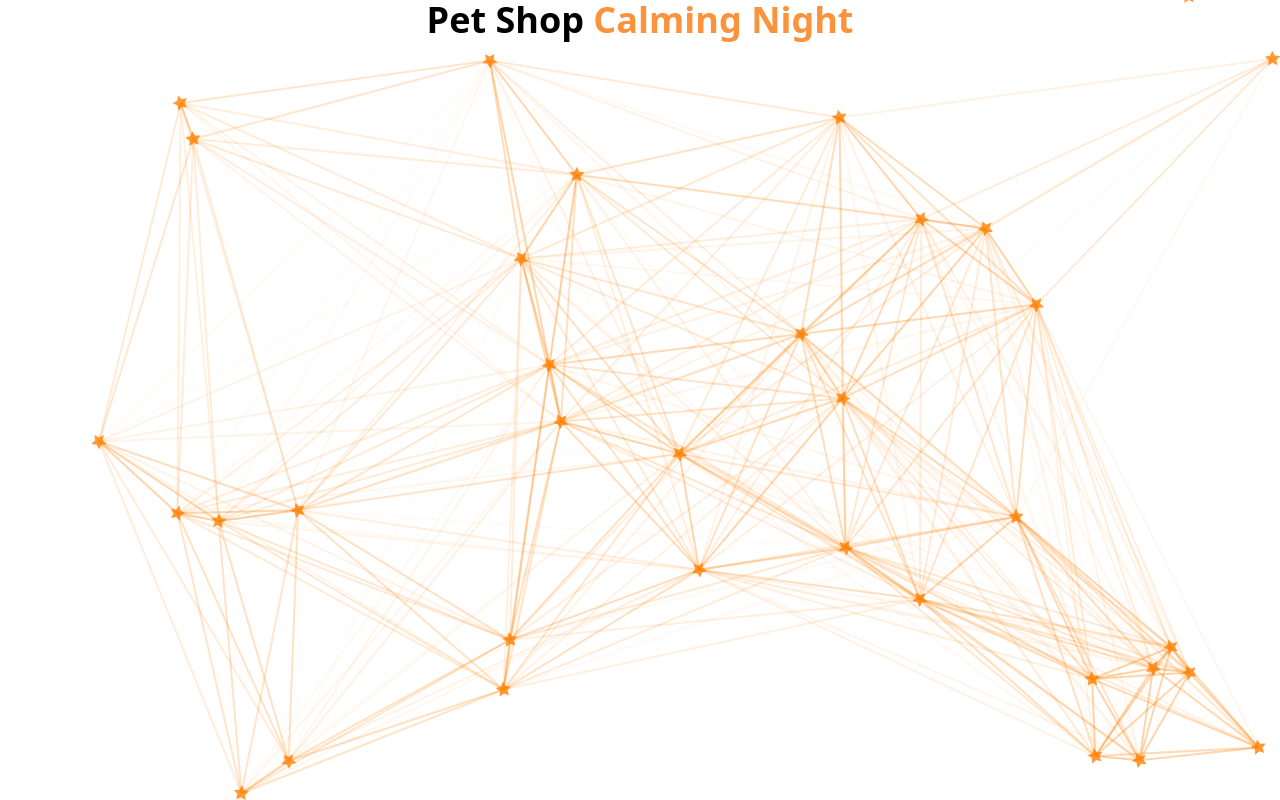
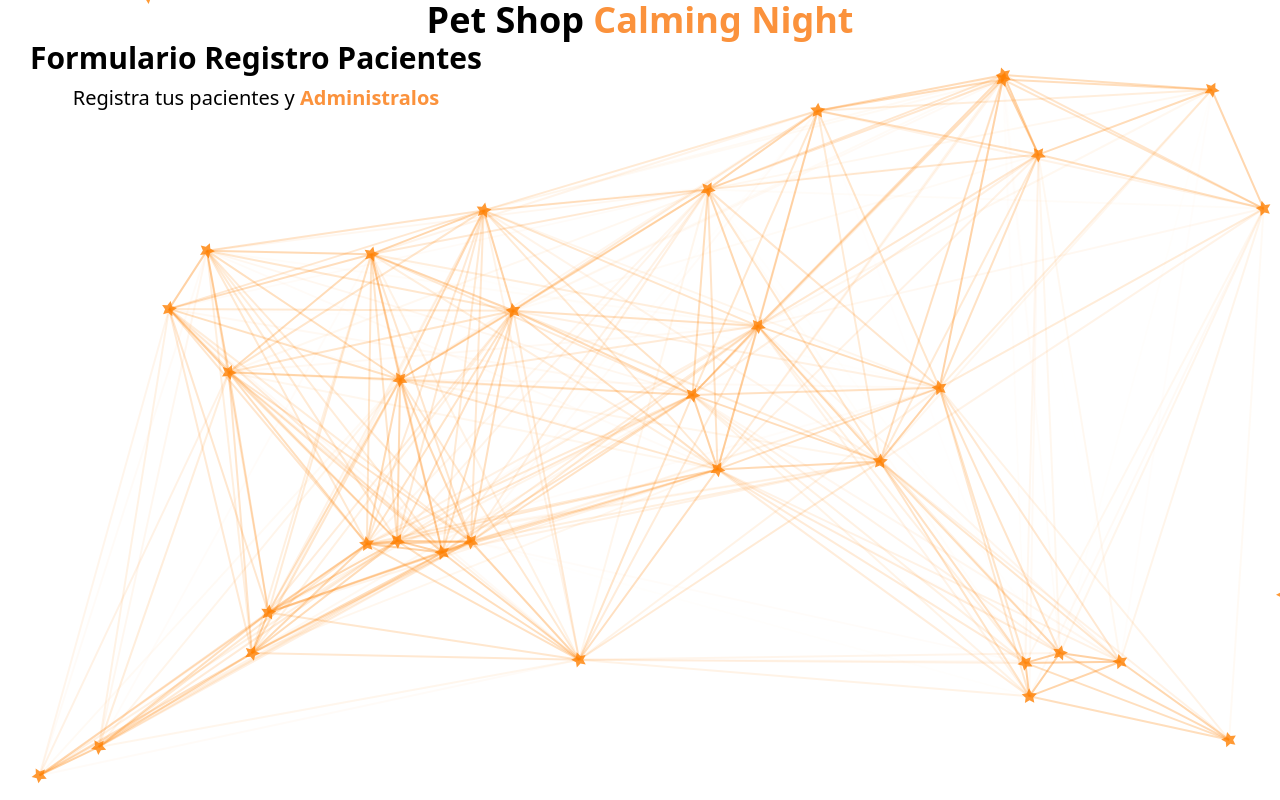
Before and after one commit to OnilBlanco26/CitasParticulas, a React (Vite) app: page / in a window 1280 px wide. Built offline with nearby package versions, Linux system fonts and the light colour scheme.

Commit message:
Cabezera Terminanda

```diff
--- a/src/components/Formulario.jsx
+++ b/src/components/Formulario.jsx
@@ -2,8 +2,16 @@ import React from 'react'
 
 const Formulario = () => {
   return (
-    <div>
-
+    <div className='md:w-1/2 lg:w-2/5'>
+      <h2 className='font-black text-center text-3xl'>
+        Formulario Registro Pacientes
+      </h2>
+      <p className='text-xl text-center mt-2 mb-5'>
+        Registra tus pacientes y {' '}
+        <span className='font-bold text-orange-400'>
+          Administralos
+        </span>
+      </p>
     </div>
   )
 }
```
